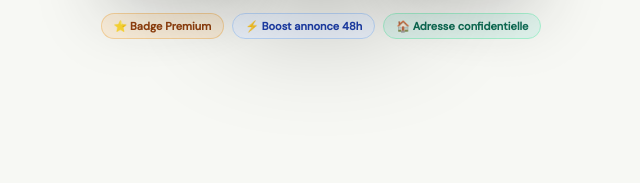
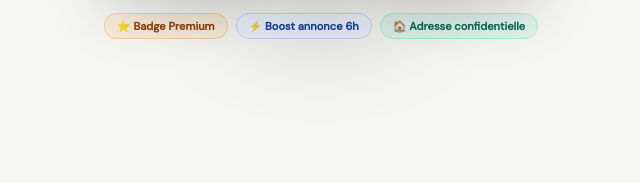
Before and after one commit to Damdhs/lokalist-site, a plain HTML site: page agences.html in a window 1280 px wide. Shown: the part 586-769 px from the top of the page, 625-1265 px from the left. Drawn offline with Linux system fonts and the light colour scheme.

Commit message:
Change Boost annonce badge duration from 48h to 6h

```diff
--- a/agences.html
+++ b/agences.html
@@ -242,7 +242,7 @@
       <!-- Badges sous les phones -->
       <div style="display:flex;justify-content:center;gap:8px;flex-wrap:wrap;margin-top:16px">
         <div style="display:inline-flex;align-items:center;gap:5px;background:var(--al);border:1px solid rgba(239,159,39,.35);border-radius:100px;padding:5px 12px;font-size:11px;font-weight:700;color:#92400E">⭐ Badge Premium</div>
-        <div style="display:inline-flex;align-items:center;gap:5px;background:var(--bl);border:1px solid #BFDBFE;border-radius:100px;padding:5px 12px;font-size:11px;font-weight:700;color:#1E40AF">⚡ Boost annonce 48h</div>
+        <div style="display:inline-flex;align-items:center;gap:5px;background:var(--bl);border:1px solid #BFDBFE;border-radius:100px;padding:5px 12px;font-size:11px;font-weight:700;color:#1E40AF">⚡ Boost annonce 6h</div>
         <div style="display:inline-flex;align-items:center;gap:5px;background:var(--gl);border:1px solid var(--gm);border-radius:100px;padding:5px 12px;font-size:11px;font-weight:700;color:var(--gd)">🏠 Adresse confidentielle</div>
       </div>
     </div>
```
